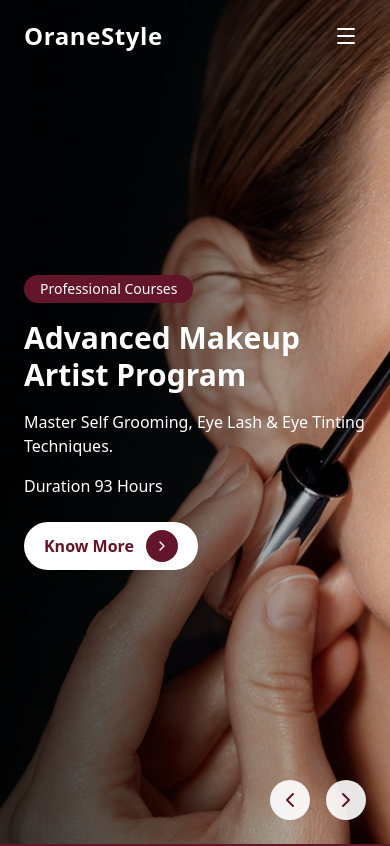
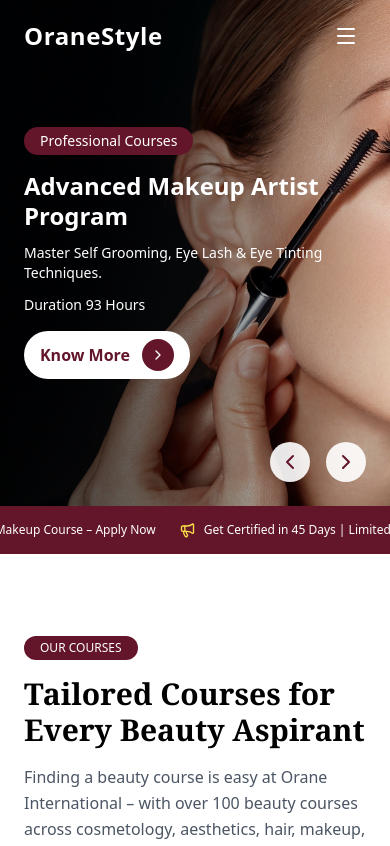
Before and after one commit to Vanshvala23/kaya-web, a React (Vite) app: page / in a window 390 px wide. Shown: the top 846 px of the page. Built offline with nearby package versions, Linux system fonts and the light colour scheme.

Commit message:
Updated code with responsive

```diff
--- a/src/components/HeroSlider.jsx
+++ b/src/components/HeroSlider.jsx
@@ -36,7 +36,6 @@ export default function HeroSlider() {
     const timer = setInterval(() => {
       setCurrent((prev) => (prev + 1) % slides.length);
     }, 5000);
-
     return () => clearInterval(timer);
   }, []);
 
@@ -49,28 +48,32 @@ export default function HeroSlider() {
   };
 
   return (
-    <section className="relative h-screen w-full overflow-hidden">
+    <section className="relative w-full overflow-hidden">
       {/* SLIDER CONTAINER */}
       <div
-        className="flex h-full transition-transform duration-700 ease-in-out"
+        className="flex transition-transform duration-700 ease-in-out"
         style={{ transform: `translateX(-${current * 100}%)` }}
       >
         {slides.map((slide, index) => (
-          <div key={index} className="min-w-full h-full relative">
+          <div key={index} className="min-w-full relative">
+
             {/* Background Image */}
             <img
               src={slide.image}
               alt={slide.title}
-              className="absolute inset-0 h-full w-full object-cover"
+              className="
+                w-full
+                h-[60vh] sm:h-[70vh] md:h-[80vh] lg:h-[90vh]
+                object-cover
+              "
             />
 
             {/* Dark Gradient Overlay */}
             <div className="absolute inset-0 bg-gradient-to-r from-black/80 via-black/50 to-black/10"></div>
 
             {/* Content */}
-            <div className="relative z-10 h-full flex items-center">
-              <div className="max-w-7xl mx-auto px-6 w-full">
-                <div className="max-w-2xl text-white">
+            <div className="absolute inset-0 flex items-center">
+              <div className="max-w-2xl px-6 sm:px-8 md:px-12 text-white">
 
                 {/* Tag */}
                 <span className="inline-block bg-[#631529] px-4 py-1 rounded-full text-sm mb-4">
@@ -78,18 +81,18 @@ export default function HeroSlider() {
                 </span>
 
                 {/* Title */}
-                  <h1 className="text-3xl sm:text-4xl md:text-5xl lg:text-6xl font-bold leading-tight mb-4 sm:mb-6">
+                <h1 className="text-2xl sm:text-3xl md:text-4xl lg:text-5xl font-bold leading-tight mb-3 sm:mb-4">
                   {slide.title}
                 </h1>
 
                 {/* Subtitle */}
-                  <p className="text-base sm:text-lg md:text-xl mb-4">
+                <p className="text-sm sm:text-base md:text-lg mb-3">
                   {slide.subtitle}
                 </p>
 
                 {/* Meta Info */}
                 {slide.meta.length > 0 && (
-                    <ul className="text-base sm:text-lg mb-6">
+                  <ul className="text-sm sm:text-base mb-4">
                     {slide.meta.map((item, idx) => (
                       <li key={idx}>{item}</li>
                     ))}
@@ -97,7 +100,7 @@ export default function HeroSlider() {
                 )}
 
                 {/* Button */}
-                  <button className="group flex items-center gap-3 bg-white text-[#631529] px-5 sm:px-6 py-2 sm:py-3 rounded-full font-semibold hover:bg-gray-100 transition">
+                <button className="group flex items-center gap-3 bg-white text-[#631529] px-4 sm:px-6 py-2 sm:py-3 rounded-full font-semibold hover:bg-gray-100 transition">
                   Know More
                   <span className="bg-[#631529] text-white p-2 rounded-full group-hover:translate-x-1 transition-transform">
                     <ChevronRight size={16} />
@@ -107,11 +110,10 @@ export default function HeroSlider() {
               </div>
             </div>
           </div>
-          </div>
         ))}
       </div>
 
-      {/* ARROWS — BOTTOM RIGHT */}
+      {/* Arrows */}
       <div className="absolute bottom-6 sm:bottom-10 right-6 sm:right-10 flex gap-4 z-20">
         <button
           onClick={prevSlide}
```
Lines whose indentation alone changed are shown as unchanged.
